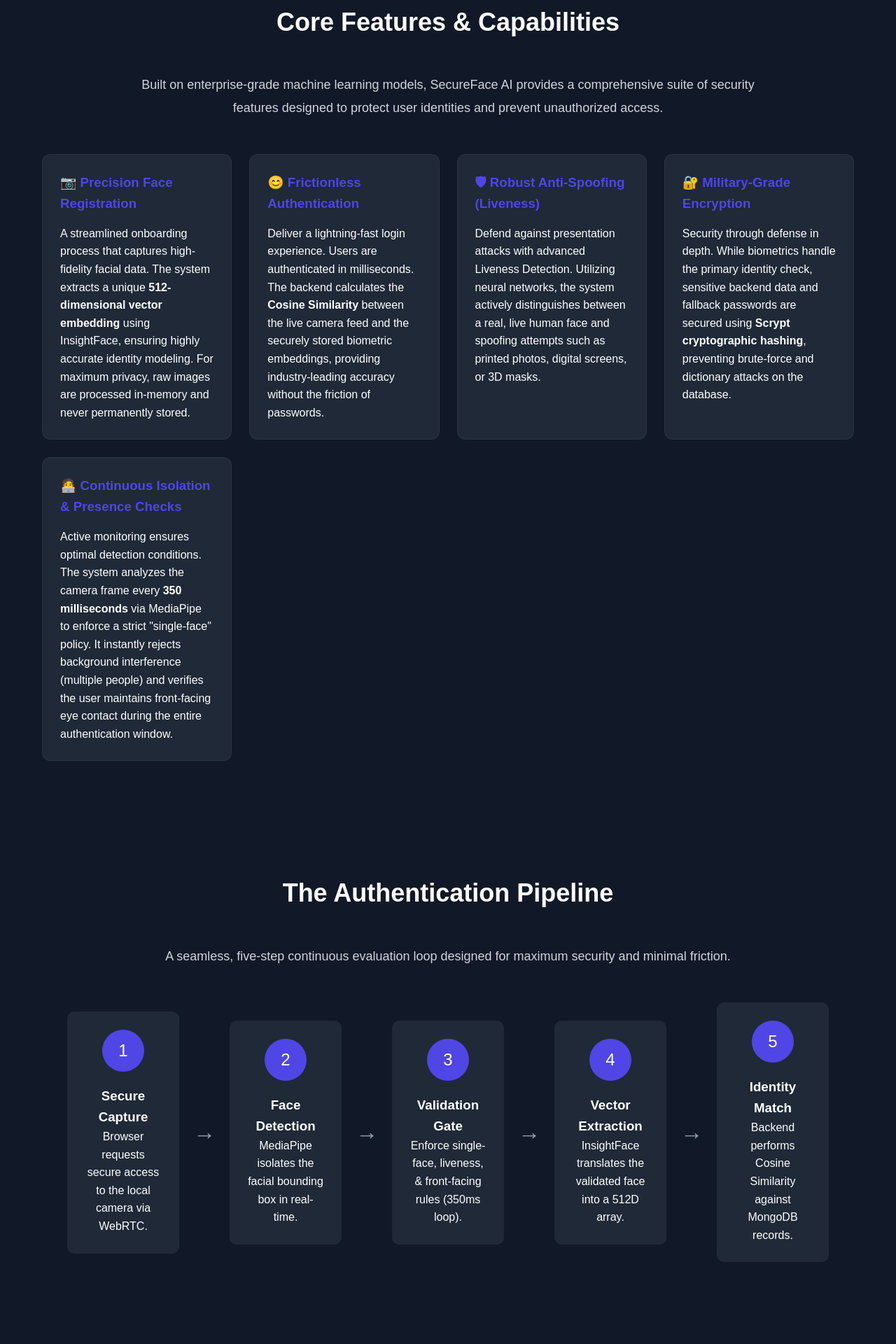
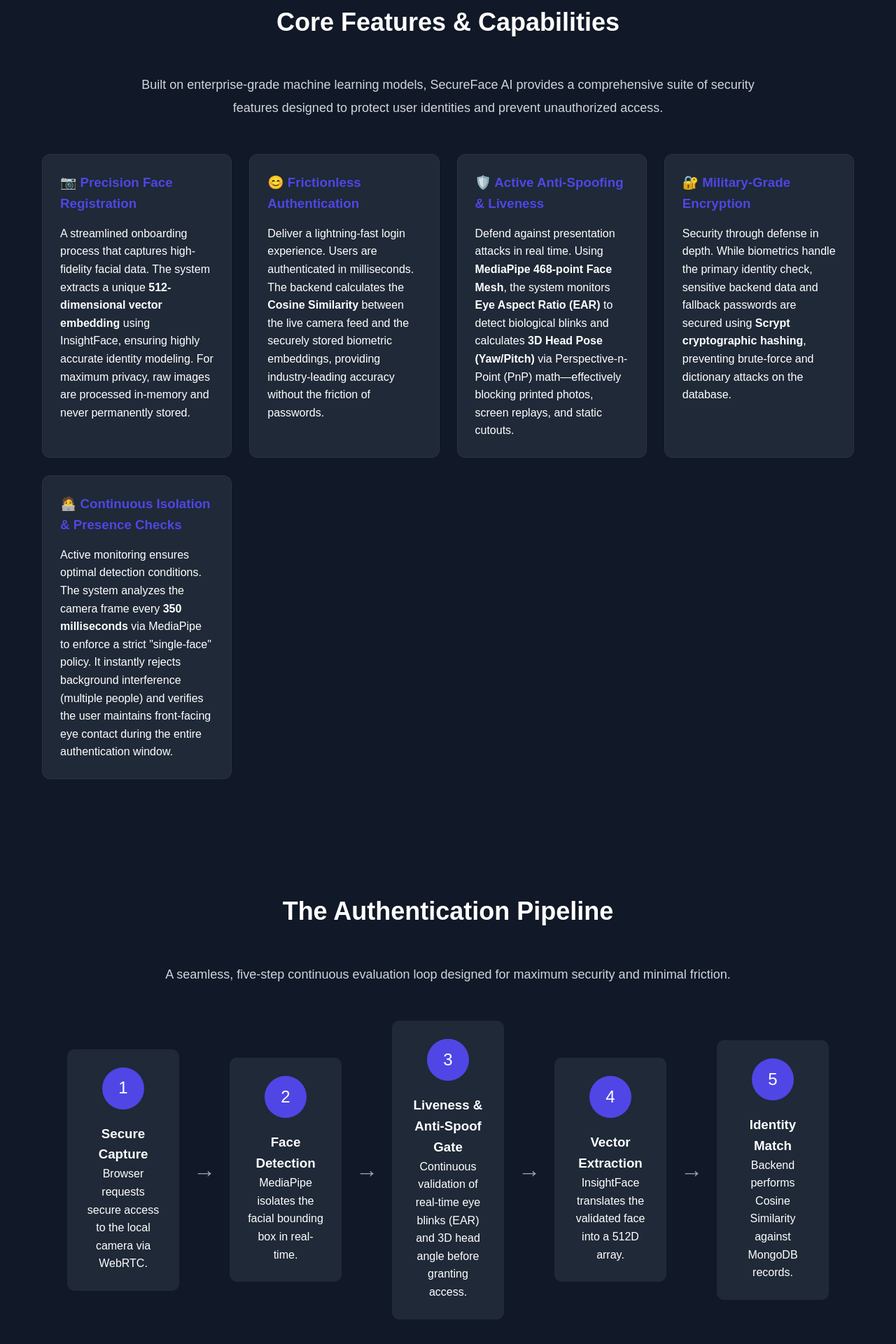
Before and after one commit to kumar-shanu-1881/Secure_Face_AI, a Flask app: page / in a window 1280 px wide. Shown: the part 879-2799 px from the top of the page at 70% size. Run offline with Flask 3, Linux system fonts and the light colour scheme.

Commit message:
added antispoofing feature details

```diff
--- a/templates/index.html
+++ b/templates/index.html
@@ -80,12 +80,13 @@
                     stored biometric embeddings, providing industry-leading accuracy without the friction of passwords.
                 </p>
             </div>
-            <div class="card">
-                <h3>🛡 Robust Anti-Spoofing (Liveness)</h3>
+           <div class="card">
+                <h3>🛡️ Active Anti-Spoofing & Liveness</h3>
                 <p>
-                    Defend against presentation attacks with advanced Liveness Detection. Utilizing neural networks, the
-                    system actively distinguishes between a real, live human face and spoofing attempts such as printed
-                    photos, digital screens, or 3D masks.
+                    Defend against presentation attacks in real time. Using <strong>MediaPipe 468-point Face Mesh</strong>,
+                    the system monitors <strong>Eye Aspect Ratio (EAR)</strong> to detect biological blinks and calculates
+                    <strong>3D Head Pose (Yaw/Pitch)</strong> via Perspective-n-Point (PnP) math—effectively blocking printed photos,
+                    screen replays, and static cutouts.
                 </p>
             </div>
             <div class="card">
@@ -126,8 +127,8 @@
             <div class="arrow">→</div>
             <div class="step">
                 <div class="circle">3</div>
-                <h3>Validation Gate</h3>
-                <p>Enforce single-face, liveness, &amp; front-facing rules (350ms loop).</p>
+                <h3>Liveness &amp; Anti-Spoof Gate</h3>
+                <p>Continuous validation of real-time eye blinks (EAR) and 3D head angle before granting access.</p>
             </div>
             <div class="arrow">→</div>
             <div class="step">
@@ -215,14 +216,16 @@
                     <span class="tech-badge">Stateless</span>
                 </div>
             </div>
-            <div class="tech-card">
+           <div class="tech-card">
                 <h3>AI &amp; Computer Vision</h3>
                 <p><strong>InsightFace (Buffalo_L)</strong> for extracting 512D deep embeddings</p>
-                <p><strong>MediaPipe</strong> for ultra-fast, lightweight face tracking</p>
-                <p><strong>OpenCV &amp; NumPy</strong> for matrix transformations &amp; image processing</p>
+                <p><strong>MediaPipe Face Mesh</strong> for 468-landmark tracking &amp; EAR blink detection</p>
+                <p><strong>OpenCV solvePnP</strong> for 3D Head Pose Estimation (Yaw/Pitch/Roll)</p>
                 <div>
                     <span class="tech-badge">Deep Learning</span>
                     <span class="tech-badge">Biometrics</span>
+                    <span class="tech-badge">Anti-Spoofing (Liveness)</span>
+                    <span class="tech-badge">PnP 3D Pose</span>
                 </div>
             </div>
             <div class="tech-card">
@@ -250,9 +253,8 @@
             Our core engine relies on the acclaimed <strong>InsightFace</strong> library for generating highly accurate
             facial embeddings, providing enterprise-grade recognition performance even on standard hardware.
             <br /><br />
-            Coupled with secure NoSQL storage via <strong>MongoDB</strong> and continuous anti-spoofing evaluations,
-            SecureFace AI is built to provide trustworthy, passwordless identity verification for modern, secure web
-            applications.
+            Coupled with secure NoSQL storage via <strong>MongoDB</strong> and continuous <strong>EAR &amp; 3D Head Pose anti-spoofing checks</strong>,
+            SecureFace AI ensures only verified, live human beings can pass authentication, safeguarding against all static photo and digital replay attacks.
         </p>
     </section>
     <footer>
```
Also changed, not shown: README.md.
